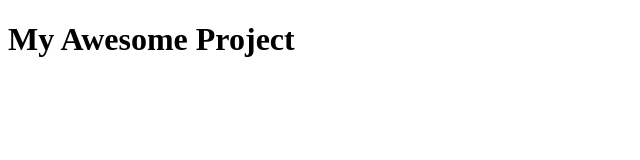
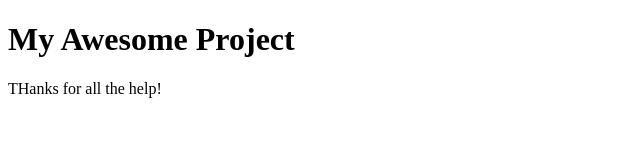
Before and after one commit to Tzikas/githubExample, a plain HTML site: page index.html in a window 1280 px wide. Shown: the whole page, without its empty margins (0-640 px from the left). Drawn offline with Linux system fonts and the light colour scheme.

Commit message:
weve doen this beofre

```diff
--- a/index.html
+++ b/index.html
@@ -10,6 +10,7 @@
 
 <body>
     <h1>My Awesome Project</h1>
+    <p>THanks for all the help!</p>
 </body>
 
 </html>
```
